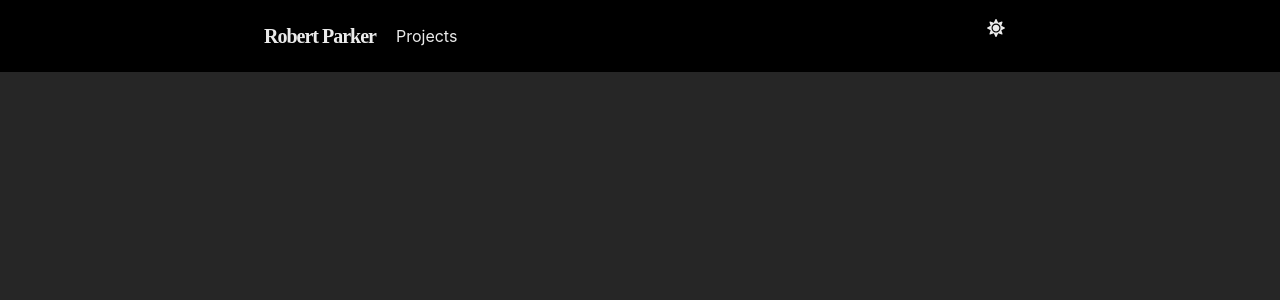
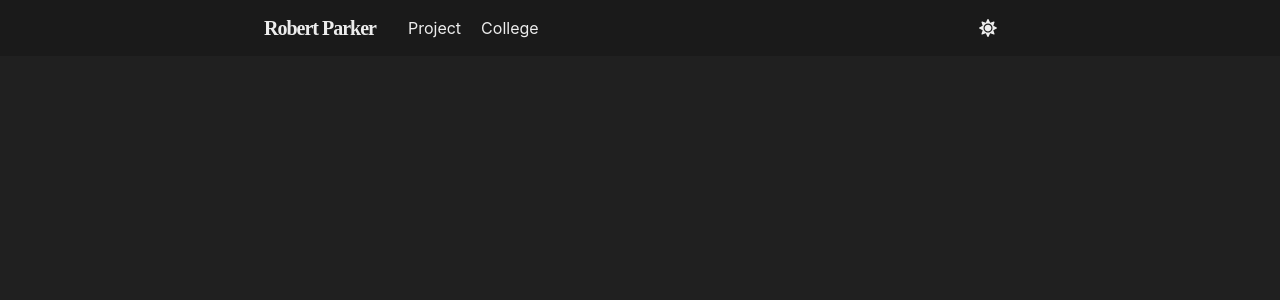
Before and after one commit to parkerro-dev/parkerro-dev.github.io, a React (Create React App) app: page / in a window 1280 px wide. Shown: the top 300 px of the page. Built offline with nearby package versions, Linux system fonts and the light colour scheme.

Commit message:
fixed nav

```diff
--- a/package.json
+++ b/package.json
@@ -3,6 +3,7 @@
   "version": "0.1.0",
   "private": true,
   "dependencies": {
+    "@chakra-ui/icons": "^2.0.4",
     "@chakra-ui/react": "^2.2.4",
     "@emotion/react": "^11.9.3",
     "@emotion/styled": "^11.9.3",
--- a/src/components/NavBar.js
+++ b/src/components/NavBar.js
@@ -2,10 +2,16 @@ import React from 'react'
 import {Box,
     Container,
     Heading,
-    Text,
     Flex,
     Stack,
-    useColorModeValue} from '@chakra-ui/react';
+    useColorModeValue,
+    Link,
+    MenuItem,
+    Menu,
+    MenuList,
+    IconButton,
+    MenuButton} from '@chakra-ui/react';
+    import { HamburgerIcon } from '@chakra-ui/icons';
 import { NavLink } from 'react-router-dom';
 import { ColorModeSwitcher } from '../components/ColorModeSwitcher';
 
@@ -19,17 +25,18 @@ function NavBar() {
     as='nav'
     position='fixed'
     width='100%'
-    bg={useColorModeValue('white','black')}
+    bg={useColorModeValue('white','#1a1a1a')}
     zIndex={2}
     sx={{backdropFilter: 'blur(5px)'}}>
         <Container
         maxW="container.md"
         display="flex"
-        p={2}
+        pr={2}
+        pl ={2}
         wrap="wrap"
         align="center"
         justify="space-between">
-            <Flex align="center" mr={5}>
+            <Flex align="center" mr={5} >
             <Heading size="md" letterSpacing={'tighter'}>Robert Parker</Heading>
             </Flex>
 
@@ -47,15 +54,54 @@ function NavBar() {
                         display: "block",
                         margin: "1rem 0",
                         color: isActive ? "red" : "",
-                    };}}
+                        }}}
                     to={'/projects'}>
-                    Projects
+                        <Link
+                        p={3}>
+                        Project
+                        </Link>
                     </NavLink>
+
+                    <NavLink
+                    style={({ isActive }) => {
+                        return {
+                        display: "block",
+                        margin: "1rem 0",
+                        color: isActive ? "red" : "",
+                        }}}
+                    to={'/college'}>
+                        <Link>
+                        College
+                        </Link>
+                    </NavLink>
+
+
 
             </Stack>
 
-            <Box flex={1} align='right'>
+            <Box flex={1} align='right' p={2}>
                 <ColorModeSwitcher justifySelf="flex-end" />
+                <Box ml={2} display={{ base: 'inline-block', md: 'none' }}>
+                <Menu id="navbar-menu">
+                <MenuButton
+                    as={IconButton}
+                    icon={<HamburgerIcon />}
+                    variant="outline"
+                    aria-label="Options"
+                />
+                <MenuList bg={'black'}>
+                    <NavLink to="/">
+                    <MenuItem as={Link}>About</MenuItem>
+                    </NavLink>
+                    <NavLink to="/projects">
+                    <MenuItem as={Link}>Projects</MenuItem>
+                    </NavLink>
+                    <NavLink to="/College">
+                    <MenuItem as={Link}>College</MenuItem>
+                    </NavLink>
+                </MenuList>
+                </Menu>
+          </Box>
             </Box>
         </Container>
     </Box>
--- a/src/pages/App.js
+++ b/src/pages/App.js
@@ -13,6 +13,7 @@ function App() {
       <Fonts/>
       <NavBar/>
 
+
     </ChakraProvider>
   );
 }
--- a/src/styles/myTheme.js
+++ b/src/styles/myTheme.js
@@ -5,7 +5,7 @@ import {mode} from "@chakra-ui/theme-tools"
 
 const styles = {
     global: props => ({
-        body: { bg: mode('#f2f2f2','#262626')(props)}
+        body: { bg: mode('#f2f2f2','#202020')(props)}
     })
 
 }
```
Also changed, not shown: 1 other file (tests, documents, lock files or other folders). Lines whose indentation alone changed are shown as unchanged.
